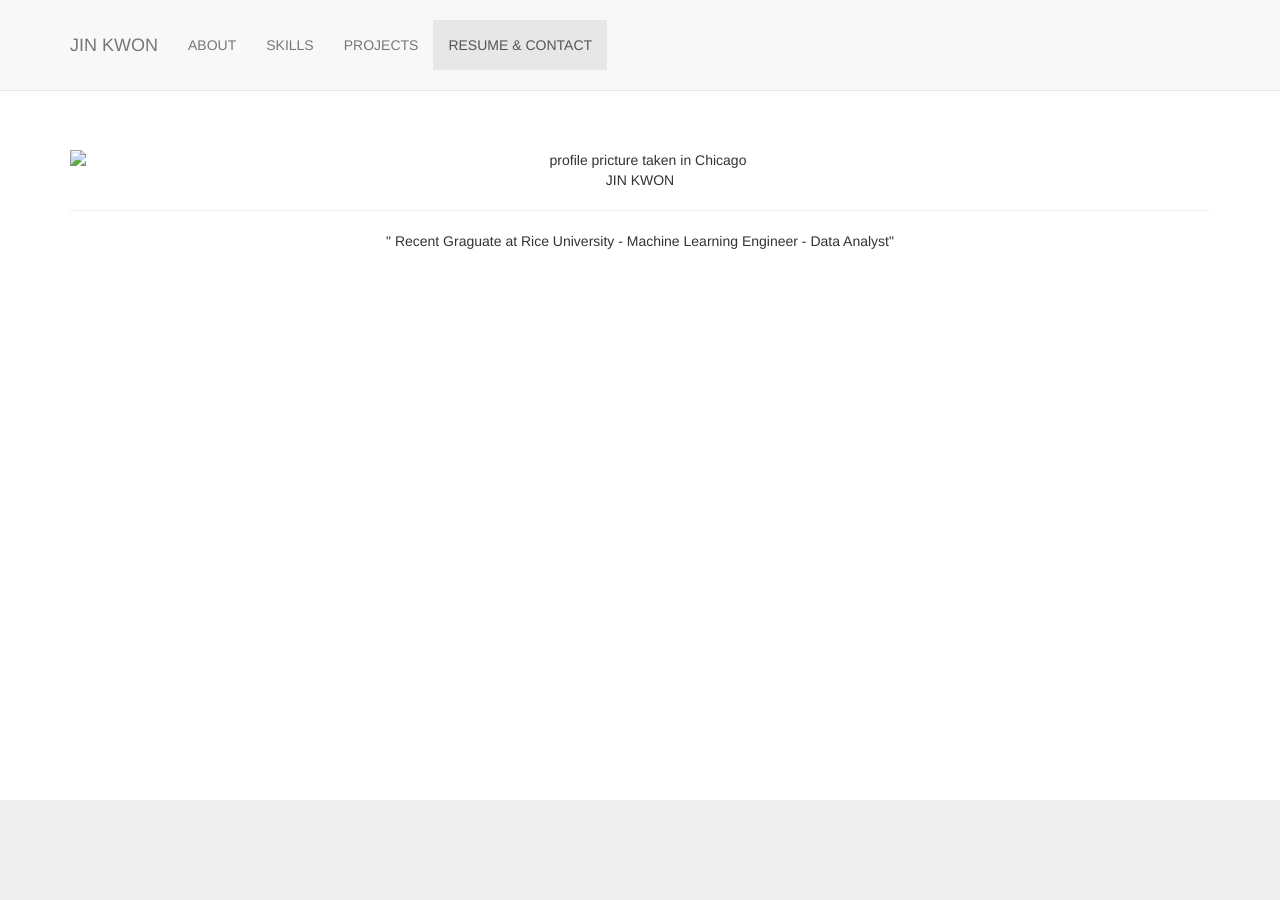
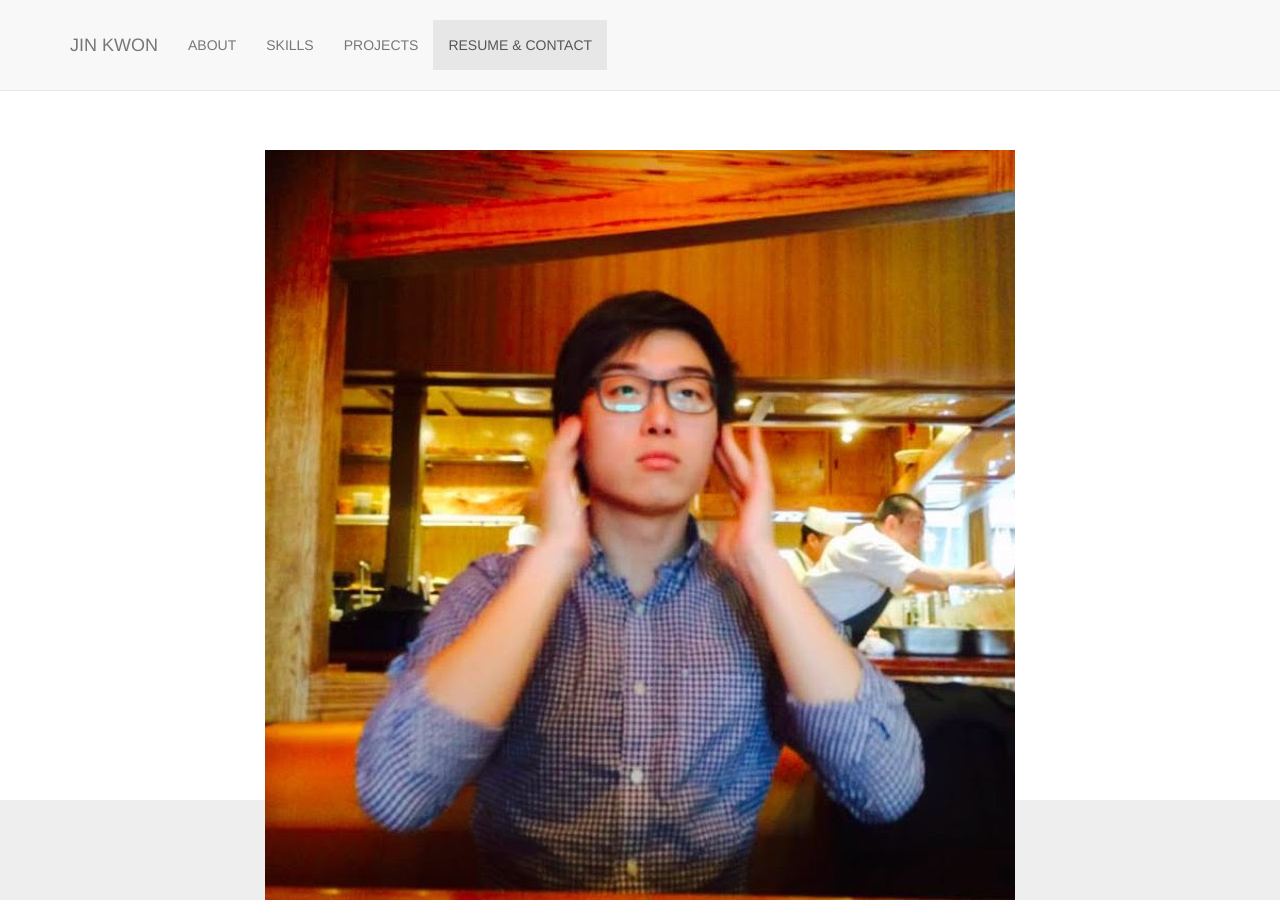
Before and after one commit to jinkwon14/Portfolio, a plain HTML site: page index.html in a window 1280 px wide. Shown: the top 900 px of the page. Drawn offline with Linux system fonts and the light colour scheme.

Commit message:
adds profile image and style profile section

```diff
--- /dev/null
+++ b/css/style.css
@@ -0,0 +1,3 @@
+.profile-img {
+  margin: 0 auto 20px;
+}
--- a/index.html
+++ b/index.html
@@ -16,7 +16,7 @@
 
     <!-- Custom CSS -->
     <link href="css/scrolling-nav.css" rel="stylesheet">
-
+    <link href="css/style.css" rel="stylesheet">
     <!-- HTML5 Shim and Respond.js IE8 support of HTML5 elements and media queries -->
     <!-- WARNING: Respond.js doesn't work if you view the page via file:// -->
     <!--[if lt IE 9]>
@@ -74,7 +74,7 @@
         <div class="container">
             <div class="row">
                 <div class="col-lg-12">
-                  <img src="img/profile.jpg" class="img-responsive" alt="profile pricture taken in Chicago">
+                  <img src="img/profile.jpg" class="profile-img img-responsive" alt="profile pricture taken in Chicago">
                   <div class="intro-text">
                     <span class="name">JIN KWON</span>
                     <hr class="star-hr"></hr>
```
Also changed, not shown: img/profile.JPG (added), img/profile.jpeg (added).
